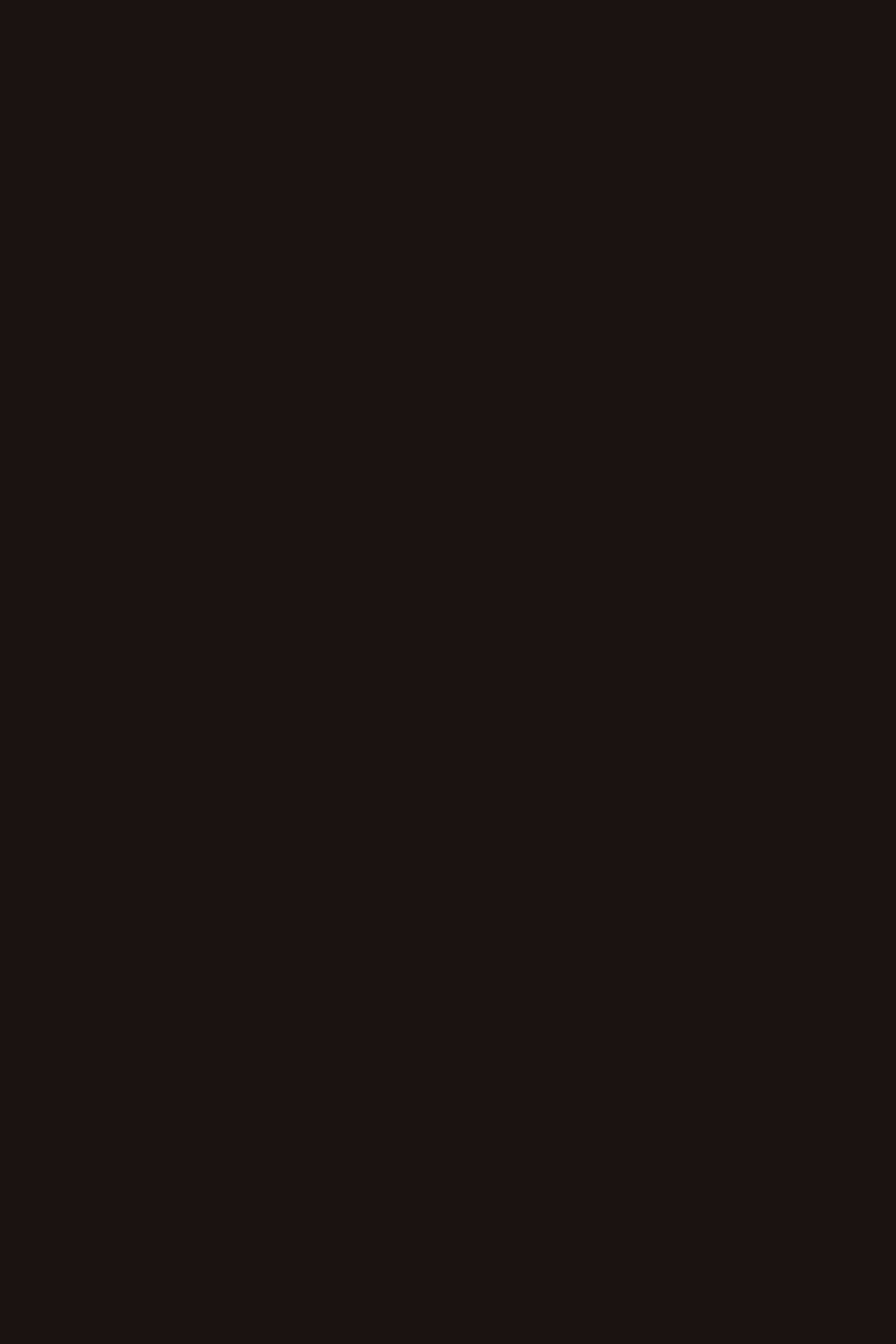
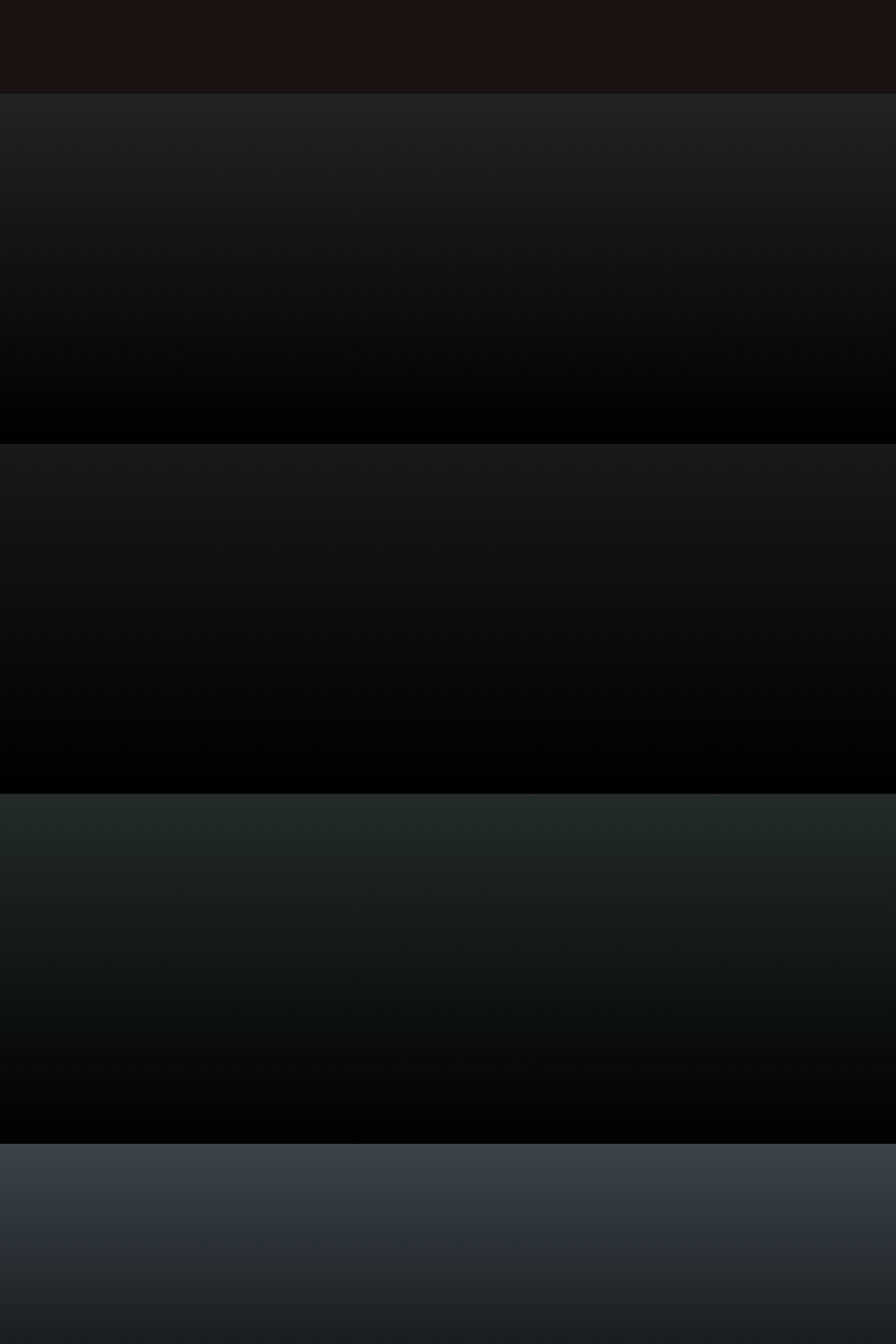
Before and after one commit to Sttorek/hi-im-seth, a React (Create React App) app: page /work in a window 1280 px wide. Shown: the part 420-2340 px from the top of the page at 70% size. Before the commit the page ends 800 px from the top, so only its background shows below. Built offline with nearby package versions, Linux system fonts and the light colour scheme.

Commit message:
added background color gradients to divs

```diff
--- a/src/App.css
+++ b/src/App.css
@@ -295,6 +295,40 @@
   color: #ebeae9;
 }
 
+/* work page --------------------------------------------------------------- */
+
+.firstProjectBackground {
+background: linear-gradient(#212324, black);
+width: 100%;
+height: 500px;
+margin-top: 500px;
+}
+
+.secondProjectBackground {
+background: linear-gradient(#1a191a, black);
+  width: 100%;
+  height: 500px;
+}
+
+.thirdProjectBackground {
+background: linear-gradient(#232b2b, black);
+  width: 100%;
+  height: 500px;
+}
+
+.fourthProjectBackground {
+background: linear-gradient(#3b444b, black);
+  width: 100%;
+  height: 500px;
+}
+
+
+
+
+
+
+
+
 /* media querries -----------------------------------------------------------*/
 @media screen and (max-width: 1780px) {
   .link {
--- a/src/pages/Work.js
+++ b/src/pages/Work.js
@@ -4,7 +4,11 @@ import React from "react";
 function Work() {
   return (
     <div>
-        Work section!!!!!!!!!!!
+        <div className="firstProjectBackground"></div>
+        <div className="secondProjectBackground"></div>
+        <div className="thirdProjectBackground"></div>
+        <div className="fourthProjectBackground"></div>
+
     </div>
   );
 }
```
